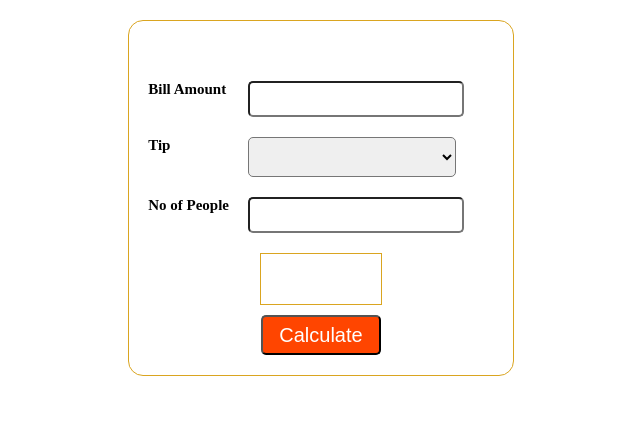
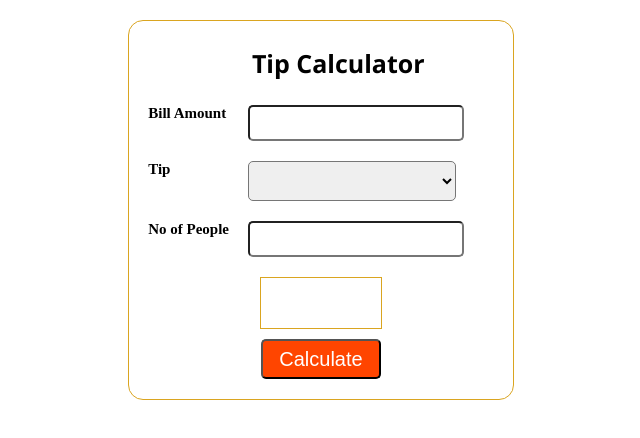
Before and after one commit to Jelhill/tipCalculator, a plain HTML site: page index.html in a window 1280 px wide. Shown: the whole page, without its empty margins (319-959 px from the left). Drawn offline with Linux system fonts and the light colour scheme.

Commit message:
Header update

```diff
--- a/index.html
+++ b/index.html
@@ -11,6 +11,7 @@
 <body>
     <div id="container">
         <div id="wrapper">
+            <p>Tip Calculator</p>
             <div class="row-div">
                 <label for="">Bill Amount</label>
                 <input type="number" id="bill" value="">
--- a/style.css
+++ b/style.css
@@ -11,7 +11,7 @@
     width: 90%;
     margin: auto;
     height: 90%;
-    padding-top: 50px;
+
 
 }
 .row-div{
@@ -72,3 +72,11 @@ form {
     margin: auto;
     margin-top: 20px;
 }
+
+p{
+    padding: 0;
+    font-size: 25px;
+    margin-left: 30%;
+    font-weight: bold;
+    font-family: 'Segoe UI', Tahoma, Geneva, Verdana, sans-serif;
+}
```
